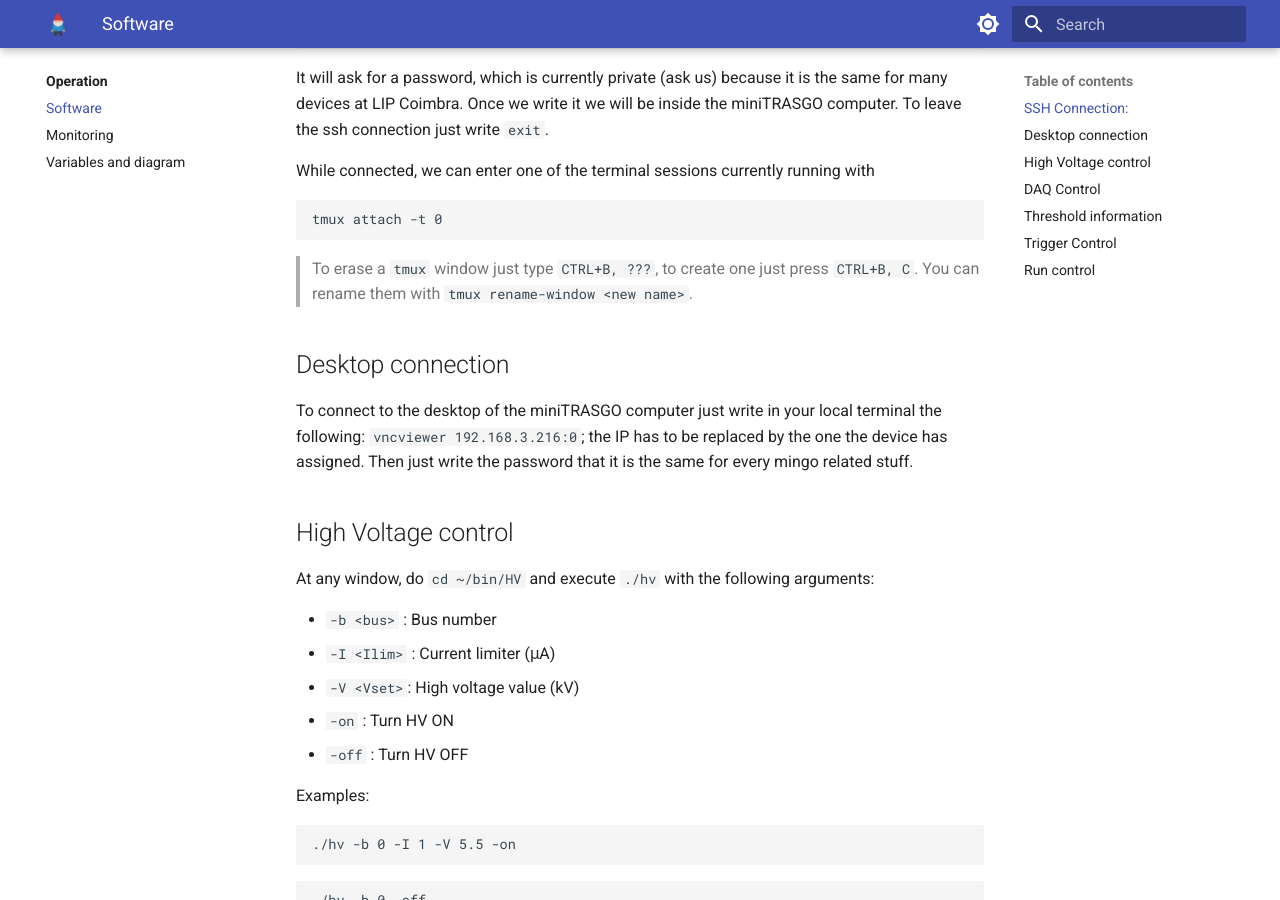
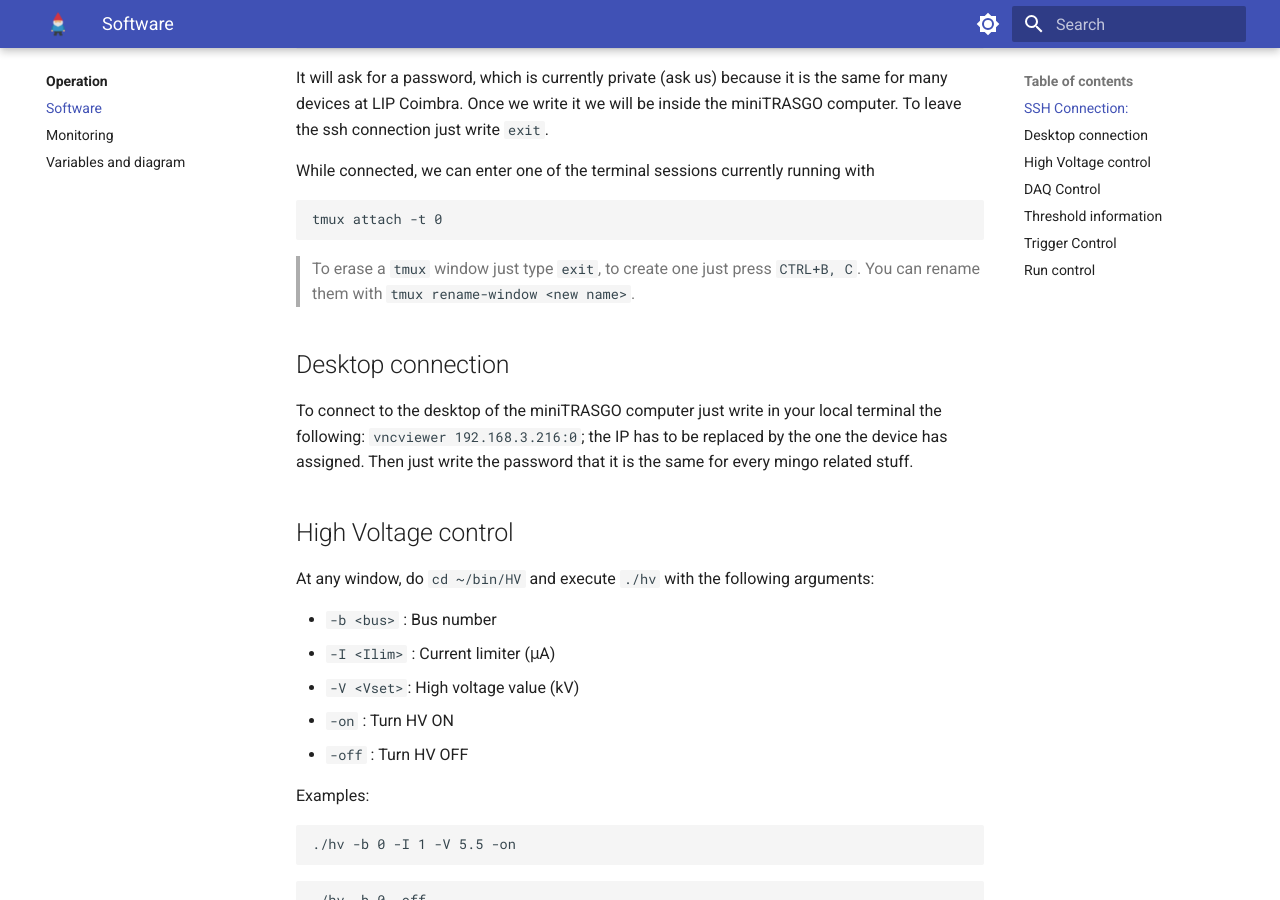
Before and after one commit to cayesoneira/miniTRASGO-documentation, an MkDocs documentation site: the page built from docs/operation/software.md, in a window 1280 px wide and 900 px high, scrolled down 362 px. Built offline with MkDocs 1.6.1 and Material for MkDocs 9.7.7, drawn with Linux system fonts in a browser that asks for light colours.

Commit message:
Update software.md

```diff
--- a/docs/operation/software.md
+++ b/docs/operation/software.md
@@ -9,7 +9,7 @@
 
     tmux attach -t 0
 
-> To erase a `tmux` window just type `CTRL+B, ???`, to create one just press `CTRL+B, C`. You can rename them with `tmux rename-window <new name>`.
+> To erase a `tmux` window just type `exit`, to create one just press `CTRL+B, C`. You can rename them with `tmux rename-window <new name>`.
 
 ## Desktop connection
 To connect to the desktop of the miniTRASGO computer just write in your local terminal the following: `vncviewer 192.168.3.216:0`; the IP has to be replaced by the one the device has assigned. Then just write the password that it is the same for every mingo related stuff.
```
